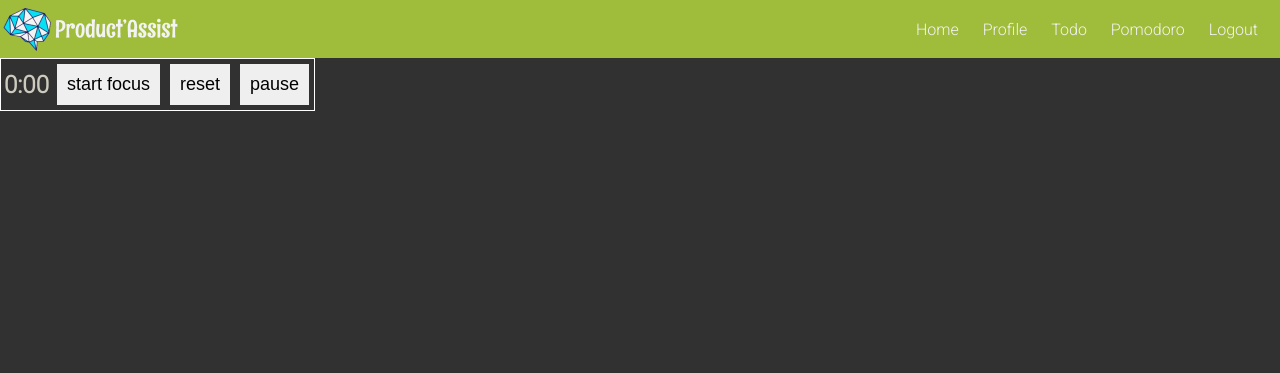
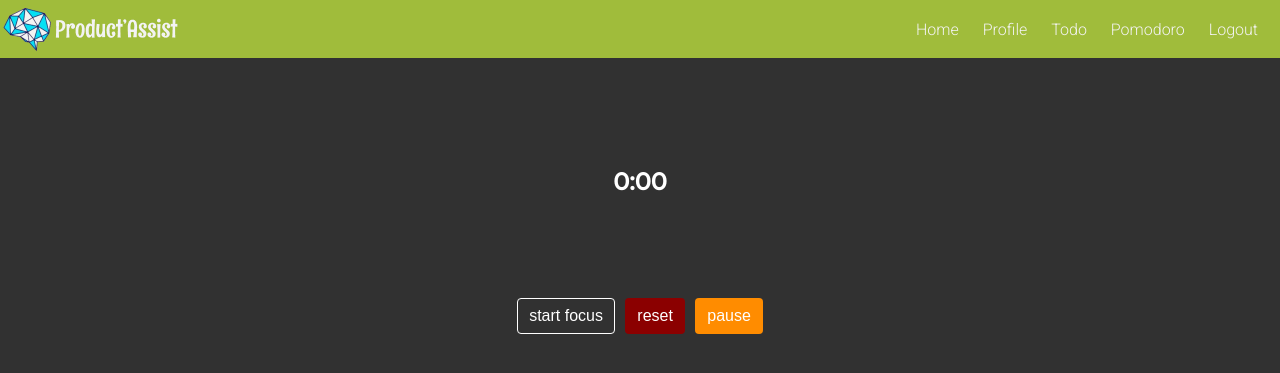
Before and after one commit to theophile-jr/productivite-app, a Flask app: page /pomodoro in a window 1280 px wide. Shown: the top 373 px of the page. Run offline with Flask 2, Linux system fonts and the light colour scheme; a user stored in the database is signed in.

Commit message:
Update style for pomodoro

```diff
--- a/project/static/css/master.css
+++ b/project/static/css/master.css
@@ -118,6 +118,30 @@
     border-color: #146c43;
 }
 
+.btn-danger {
+    color: white !important;
+    background-color: darkred !important;
+    /*border-color: white !important;*/
+}
+
+.btn-danger:hover {
+    color: #fff;
+    background-color: red !important;
+    border-color: #146c43;
+}
+
+.btn-warning {
+    color: white !important;
+    background-color: darkorange !important;
+    /*border-color: white !important;*/
+}
+
+.danger {
+    stroke: rgb(243, 17, 28);
+    animation: pulse 0.9s ease-in-out infinite;
+}
+
+
 .btn {
     display: inline-block;
     font-weight: 400;
--- a/project/static/css/pomodoro-style.css
+++ b/project/static/css/pomodoro-style.css
@@ -5,6 +5,21 @@
 *::after {
     padding: 0;
     margin: 0;
+}
+.pomodoro-page {
+    width: 100vw;
+    height: 30vh;
+    /*padding: 35px;*/
+    color: white;
+    font-family: "Montserrat", sans-serif;
+    justify-content: center;
+}
+
+h1 {
+    margin: 15px 0;
+    font-weight: 900;
+    font-size: 28px;
+    text-align: center;
 }
 
 .btn-group {
@@ -44,7 +59,7 @@
     transition: 0.5s;
     transform: rotate(-90deg);
     transform-origin: 50% 50%;
-    stroke: rgb(51, 65, 255);
+    stroke: #A0BC3B;
 }
 
 .danger {
@@ -69,7 +84,6 @@
     }
 }
 
-@media screen and (min-width: 768px) {
     .btn-group {
         grid-area: btns;
         justify-content: center;
@@ -92,10 +106,33 @@
     footer {
         width: 100%;
     }
+
+
+.start {
+    background: rgb(48, 33, 253);
+    color: white;
+}
+.break {
+    background: rgb(0, 199, 116);
+    color: #000000;
+}
+.reset {
+    background: rgb(250, 69, 109);
+    color: #000000;
+}
+.pause {
+    background: rgb(253, 143, 17);
+}
+.resume {
+    background: rgb(131, 10, 252);
+    color: white;
 }
 
-@media screen and (max-width: 375px) {
-    form {
-        height: 40%;
-    }
+button {
+    border-radius: 5px;
+    margin: 5px;
+    padding: 10px;
+    border: none;
+    font-size: 18px;
+    transition: 0.5s ease-in-out;
 }
--- a/project/templates/pomodoro.html
+++ b/project/templates/pomodoro.html
@@ -4,7 +4,7 @@
 <link rel="stylesheet" href="{{ url_for('static', filename='css/pomodoro-style.css') }}" />
 <link rel="stylesheet" href="{{ url_for('static', filename='css/master.css') }}" />
 
-<div class=" colored flex items-center justify-center pomodoro-page">
+<div class=" block items-center justify-center pomodoro-page">
 
   <figure class="clock">
     <div class="mins">0</div>
@@ -26,9 +26,9 @@
   </figure>
 
   <div class="btn-group">
-    <button class="start">start focus</button>
-    <button class="reset">reset</button>
-    <button class="pause">pause</button>
+    <button class="start btn btn-success">start focus</button>
+    <button class="reset btn btn-danger">reset</button>
+    <button class="pause btn btn-warning">pause</button>
   </div>
 
   <script src="{{ url_for('static', filename='js/settings.js') }}"></script>
```
